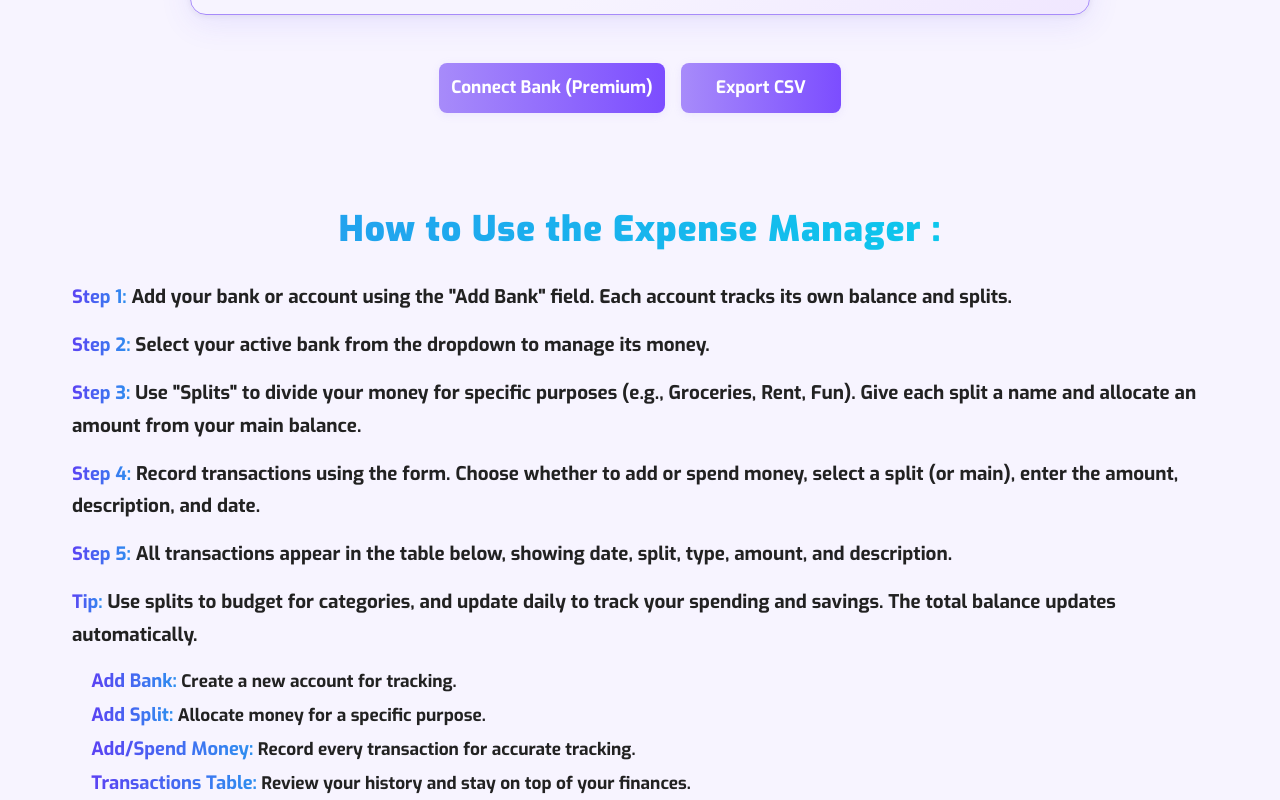
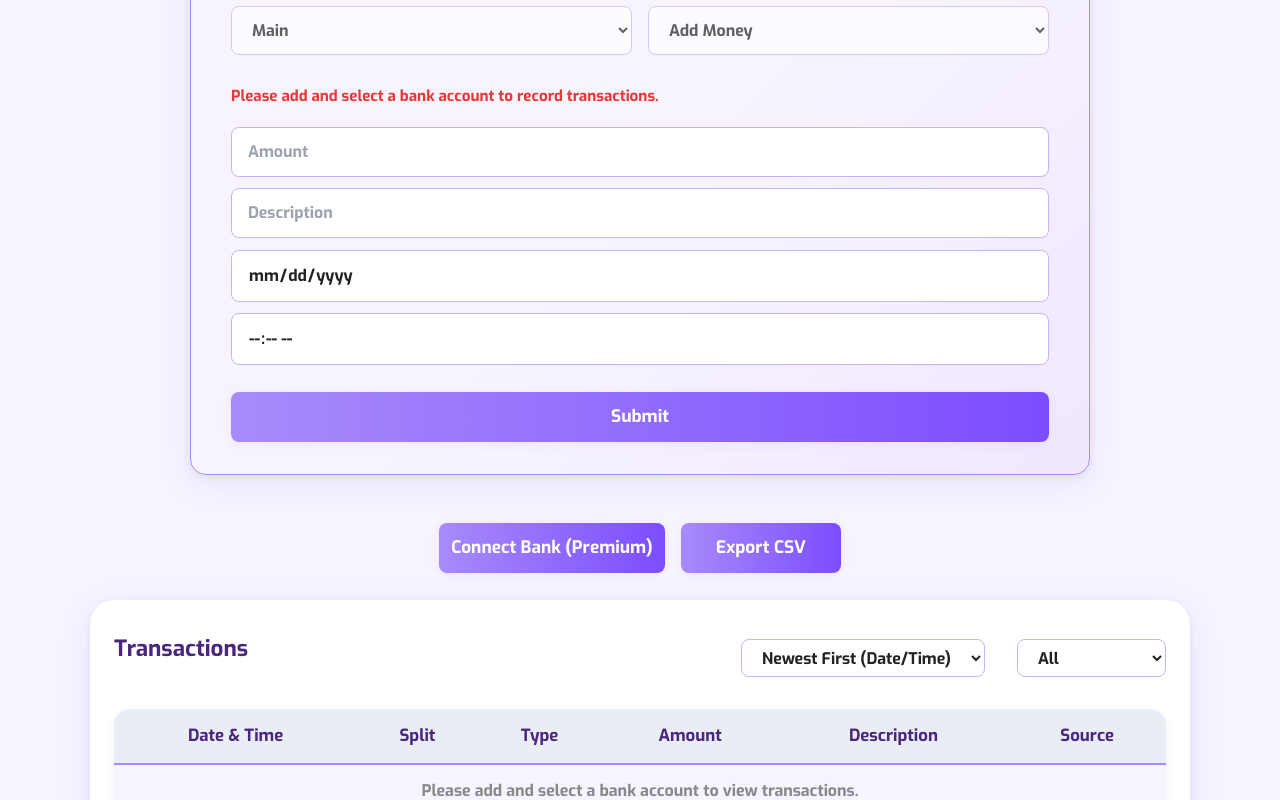
Before and after one commit to rudresh-coder/Expense-Manager-Budget-Calculator, a React (Vite) app: page /premium in a window 1280 px wide. Shown: the part 600-1400 px from the top of the page. Built offline with nearby package versions, Linux system fonts and the light colour scheme.

Commit message:
Implemented transaction id migration, fixed React Key warnings, and improved data persistence

```diff
--- a/src/TSX/ExpenseManager.tsx
+++ b/src/TSX/ExpenseManager.tsx
@@ -77,29 +77,39 @@ export default function ExpenseManager() {
         .then(res => res.json())
         .then(data => {
           console.log("Received data from backend:", data);
-          if (data.hasData) {
+          setIsLoading(false);
+          if (data && data.hasData) {
             setAccounts(data.accounts || []);
             setTransactions(data.transactions || []);
-            if (data.accounts && data.accounts.length > 0) {
+            const savedActiveAccountId = localStorage.getItem("expenseManagerActiveAccountId");
+            if (
+              savedActiveAccountId &&
+              data.accounts.some((acc: Account) => acc.id === savedActiveAccountId)
+            ) {
+              setActiveAccountId(savedActiveAccountId);
+            } else if (data.accounts.length > 0) {
               setActiveAccountId(data.accounts[0].id);
+            } else {
+              setActiveAccountId("");
             }
           } else {
-            console.log("New user, no data to load")
+            setAccounts([]);
+            setTransactions([]);
+            setActiveAccountId("");
           }
-          setIsLoading(false);
         })
         .catch(err => {
-          console.error("Failed to fetch expense data:", err);
           setIsLoading(false);
-        });
+          console.log("failed to fetch expense data", err);
+        })
     } else {
-      // Load from sessionStorage
+      // SessionStorage logic for free users
       const savedAccounts = sessionStorage.getItem("expenseManagerAccounts");
       const savedTransactions = sessionStorage.getItem("expenseManagerTransactions");
       const savedActiveAccountId = sessionStorage.getItem("expenseManagerActiveAccountId");
-      if (savedAccounts) setAccounts(JSON.parse(savedAccounts));
-      if (savedTransactions) setTransactions(JSON.parse(savedTransactions));
-      if (savedActiveAccountId) setActiveAccountId(savedActiveAccountId);
+      setAccounts(savedAccounts ? JSON.parse(savedAccounts) : []);
+      setTransactions(savedTransactions ? JSON.parse(savedTransactions) : []);
+      setActiveAccountId(savedActiveAccountId || "");
       setIsLoading(false);
     }
   }, [hasPremium]);
@@ -179,6 +189,18 @@ export default function ExpenseManager() {
       sessionStorage.removeItem("expenseManagerAccounts");
       sessionStorage.removeItem("expenseManagerTransactions");
       sessionStorage.removeItem("expenseManagerActiveAccountId");
+    }
+  }, [transactions]);
+
+  useEffect(() => {
+    // Check for duplicate or missing ids in transactions
+    const ids = transactions.map(tx => tx.id);
+    const uniqueIds = new Set(ids);
+    if (ids.length !== uniqueIds.size) {
+      console.warn("Duplicate transaction ids found!", ids);
+    }
+    if (transactions.some(tx => !tx.id)) {
+      console.warn("Transaction(s) missing id!", transactions.filter(tx => !tx.id));
     }
   }, [transactions]);
 
@@ -494,7 +516,7 @@ export default function ExpenseManager() {
               </div>
             )}
             <ul className="expense-splits-list">
-              <li>
+              <li key="main">
                 <span className="expense-split-name">Main</span>
                 <span className="expense-split-amount">
                   ₹{activeAccount.balance.toFixed(2)}
@@ -522,7 +544,6 @@ export default function ExpenseManager() {
         )}
 
         {/* Transaction form */}
-        {activeAccount && (
         <form onSubmit={handleSubmit} className="expense-form">
           <div className="expense-form-row">
             <select
@@ -530,9 +551,10 @@ export default function ExpenseManager() {
               name="splitId"
               value={form.splitId}
               onChange={handleChange}
+              disabled={!activeAccount}
             >
               <option value="">Main</option>
-                {activeAccount.splits.map((split) => (
+              {activeAccount?.splits.map((split) => (
                 <option key={split.id} value={split.id}>
                   {split.name}
                 </option>
@@ -543,11 +565,17 @@ export default function ExpenseManager() {
               name="type"
               value={form.type}
               onChange={handleChange}
+              disabled={!activeAccount}
             >
               <option value="add">Add Money</option>
               <option value="spend">Spend Money</option>
             </select>
           </div>
+          {!activeAccount && (
+            <div className="error-message" style={{ marginTop: 8 }}>
+              Please add and select a bank account to record transactions.
+            </div>
+          )}
           <input
             className="expense-input"
             type="number"
@@ -556,6 +584,7 @@ export default function ExpenseManager() {
             value={form.amount}
             onChange={handleChange}
             required
+            disabled={!activeAccount}
           />
           <input
             className="expense-input"
@@ -565,6 +594,7 @@ export default function ExpenseManager() {
             value={form.description}
             onChange={handleChange}
             required
+            disabled={!activeAccount}
           />
           <input
             className="expense-input"
@@ -580,6 +610,7 @@ export default function ExpenseManager() {
                   (form.date.split("T")[1] || "00:00"),
               })
             }
+            disabled={!activeAccount}
           />
           <input
             className="expense-input"
@@ -596,12 +627,16 @@ export default function ExpenseManager() {
                   e.target.value,
               })
             }
+            disabled={!activeAccount}
           />
-            <button className="expense-btn expense-btn-gradient" type="submit">
+          <button
+            className="expense-btn expense-btn-gradient"
+            type="submit"
+            disabled={!activeAccount}
+          >
             Submit
           </button>
         </form>
-        )}
       </div>
       <div className="expense-btn-group" style={{ display: "flex", gap: "1rem", justifyContent: "center", margin: "1.2rem 0" }}>
           {!hasPremium && (
@@ -617,7 +652,6 @@ export default function ExpenseManager() {
           <button className="expense-btn" onClick={exportCSV}>Export CSV</button>
         </div>
       {/* Transactions Section - outside the card */}
-      {activeAccount && (
         <div className="expense-transactions-bg">
           <div className="expense-transactions-container">
             <div className="expense-transactions-header" style={{ display: "flex", alignItems: "center", justifyContent: "space-between", marginBottom: "1.2rem" }}>
@@ -659,15 +693,11 @@ export default function ExpenseManager() {
                   </tr>
                 </thead>
                 <tbody>
-                  {paginatedTransactions.map((tx) => {
-                    const split = activeAccount.splits.find(
-                      (s) => s.id === tx.splitId
-                    );
+                  {activeAccount
+                    ? paginatedTransactions.map((tx) => {
+                        const split = activeAccount.splits.find((s) => s.id === tx.splitId);
                         return (
-                      <tr
-                        key={tx.id}
-                        className={tx.source === "bank" ? "bank-sync-row" : "manual-row"}
-                      >
+                          <tr key={tx.id} className={tx.source === "bank" ? "bank-sync-row" : "manual-row"}>
                             <td>
                               {(() => {
                                 const d = new Date(tx.date);
@@ -708,7 +738,15 @@ export default function ExpenseManager() {
                             </td>
                           </tr>
                         );
-                  })}
+                      })
+                    : (
+                      <tr  key="no-account">
+                        <td colSpan={6} style={{ textAlign: "center", color: "#888" }}>
+                          Please add and select a bank account to view transactions.
+                        </td>
+                      </tr>
+                    )
+                  }
                 </tbody>
               </table>
             </div>
@@ -728,7 +766,7 @@ export default function ExpenseManager() {
             </div>
           </div>
         </div>
-      )}
+
       <div className="expense-manager-bg">
         <RevealOnScroll
           as="h1"
@@ -775,17 +813,17 @@ export default function ExpenseManager() {
           </RevealOnScroll>
           <div>
           <RevealOnScroll as="ul">
-            <li>
+            <li key="add-bank">
               <b>Add Bank:</b> Create a new account for tracking.
             </li>
-            <li>
+            <li key="add-split">
               <b>Add Split:</b> Allocate money for a specific purpose.
             </li>
-            <li>
+            <li key="add-spend">
               <b>Add/Spend Money:</b> Record every transaction for accurate
               tracking.
             </li>
-            <li>
+            <li key="table">
               <b>Transactions Table:</b> Review your history and stay on top of
               your finances.
             </li>
@@ -804,23 +842,21 @@ export default function ExpenseManager() {
             Suppose you add a new bank account with ₹10,000 as your main
             balance. You want to set aside ₹3,000 for Groceries.
             </RevealOnScroll>
-            <div>
             <RevealOnScroll as="ul">
-              <li>Your <b>Main</b> balance starts at ₹10,000.</li>
-              <li>
+              <li key="main-balance">Your <b>Main</b> balance starts at ₹10,000.</li>
+              <li key="create-split">
                 You create a <b>Groceries split</b> and allocate ₹3,000 from
                 your main balance.
               </li>
-              <li>
+              <li key="split-balance">
                 Now, your <b>Main</b> balance is ₹7,000 and your{" "}
                 <b>Groceries split</b> is ₹3,000.
               </li>
-              <li>
+              <li key="total-money">
                 Your <b>Total</b> money tracked is still ₹10,000 (₹7,000 main +
                 ₹3,000 split).
               </li>
             </RevealOnScroll>
-            </div>
           <RevealOnScroll as="p">
             When you spend ₹500 on groceries, you record it under the Groceries
             split. The split balance drops to ₹2,500, and your main balance
```
Also changed, not shown: 2 other files (tests, documents, lock files or other folders). Lines whose indentation alone changed are shown as unchanged.
